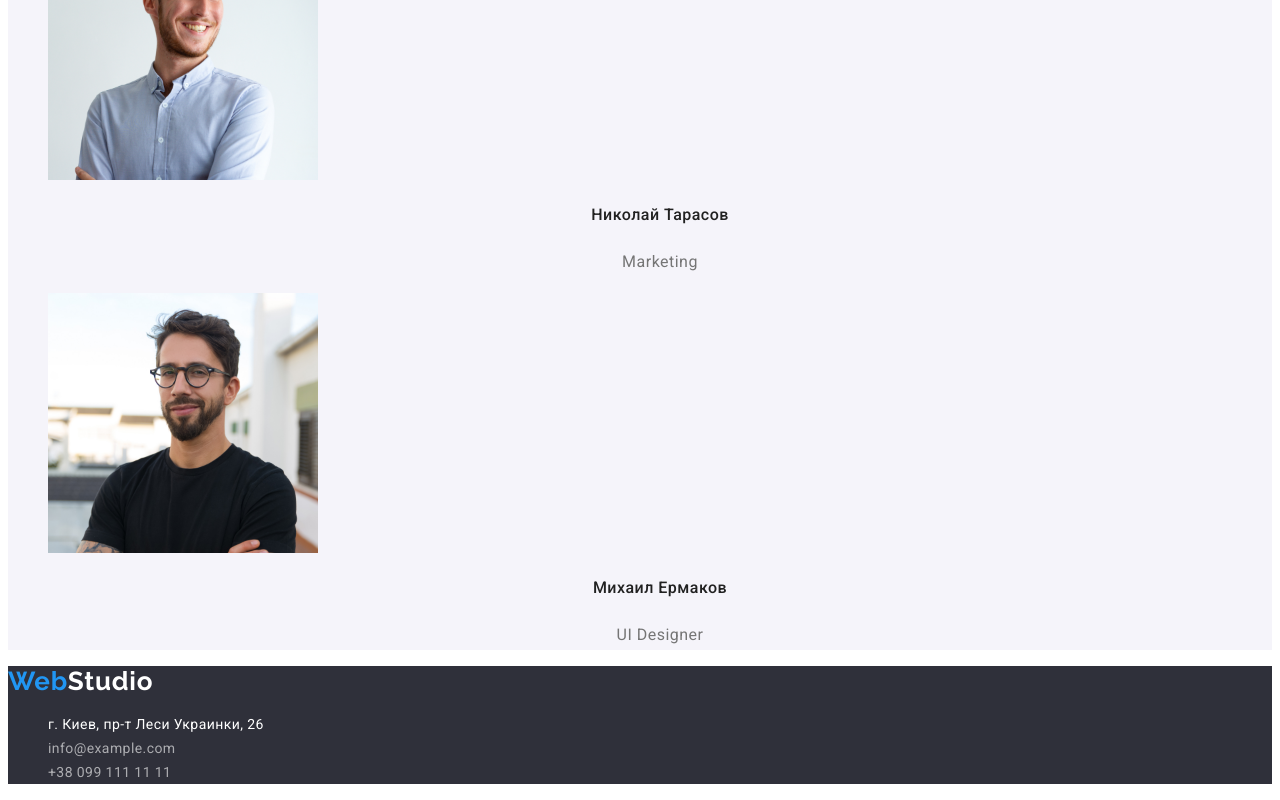
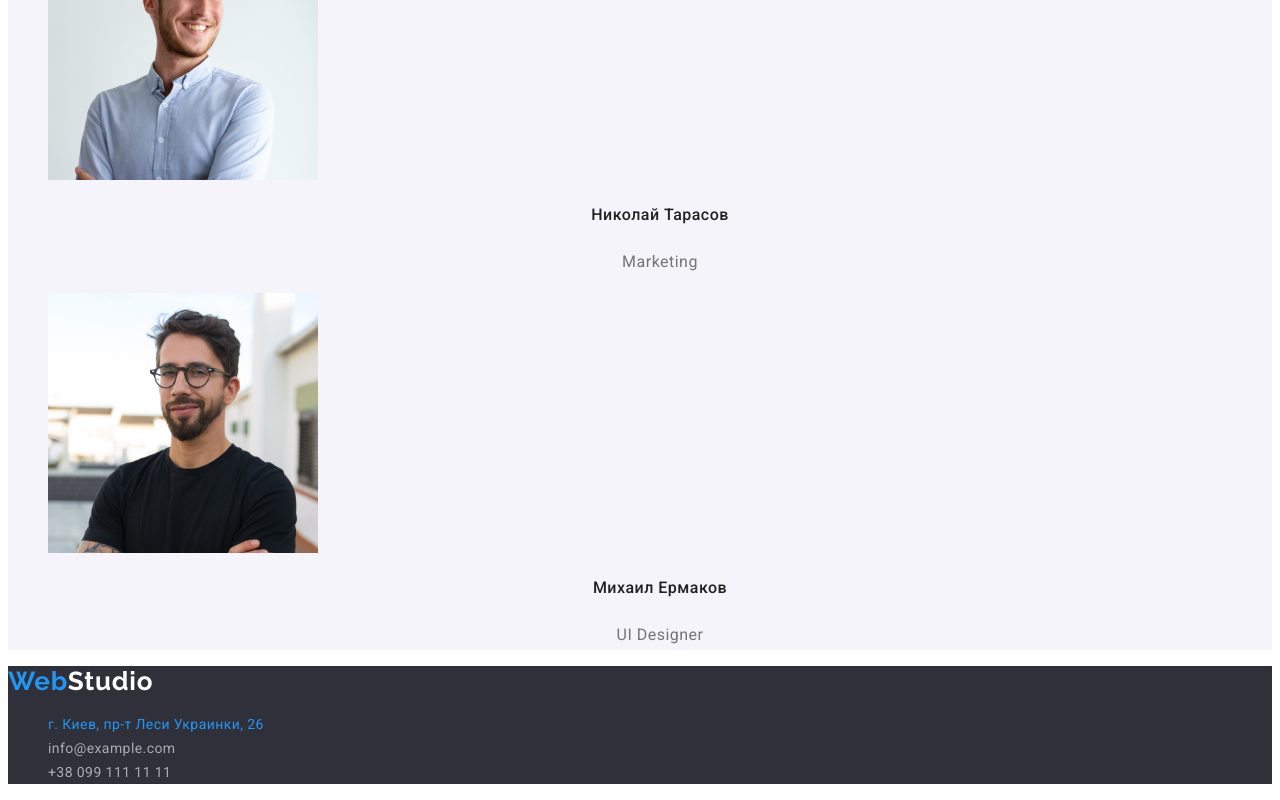
Before and after one commit to unclegrove/goit-markup-hw-02, a plain HTML site: page index.html in a window 1280 px wide. In both pictures the pointer is over the link "г. Киев, пр-т Леси Украинки, 26". Shown: the part 2619-3419 px from the top of the page. Drawn offline with Linux system fonts and the light colour scheme.

Commit message:
lastupdate

```diff
--- a/css/styles.css
+++ b/css/styles.css
@@ -176,6 +176,10 @@ ul {
     text-decoration: none;
 }
 
+.footer-list a:hover,
+.footer-list a:focus {
+    color: var(--additional-text-color);
+}
 
                     /* !!! portfolio.html !!! */
                     /* Header ✅ DONE */
```
